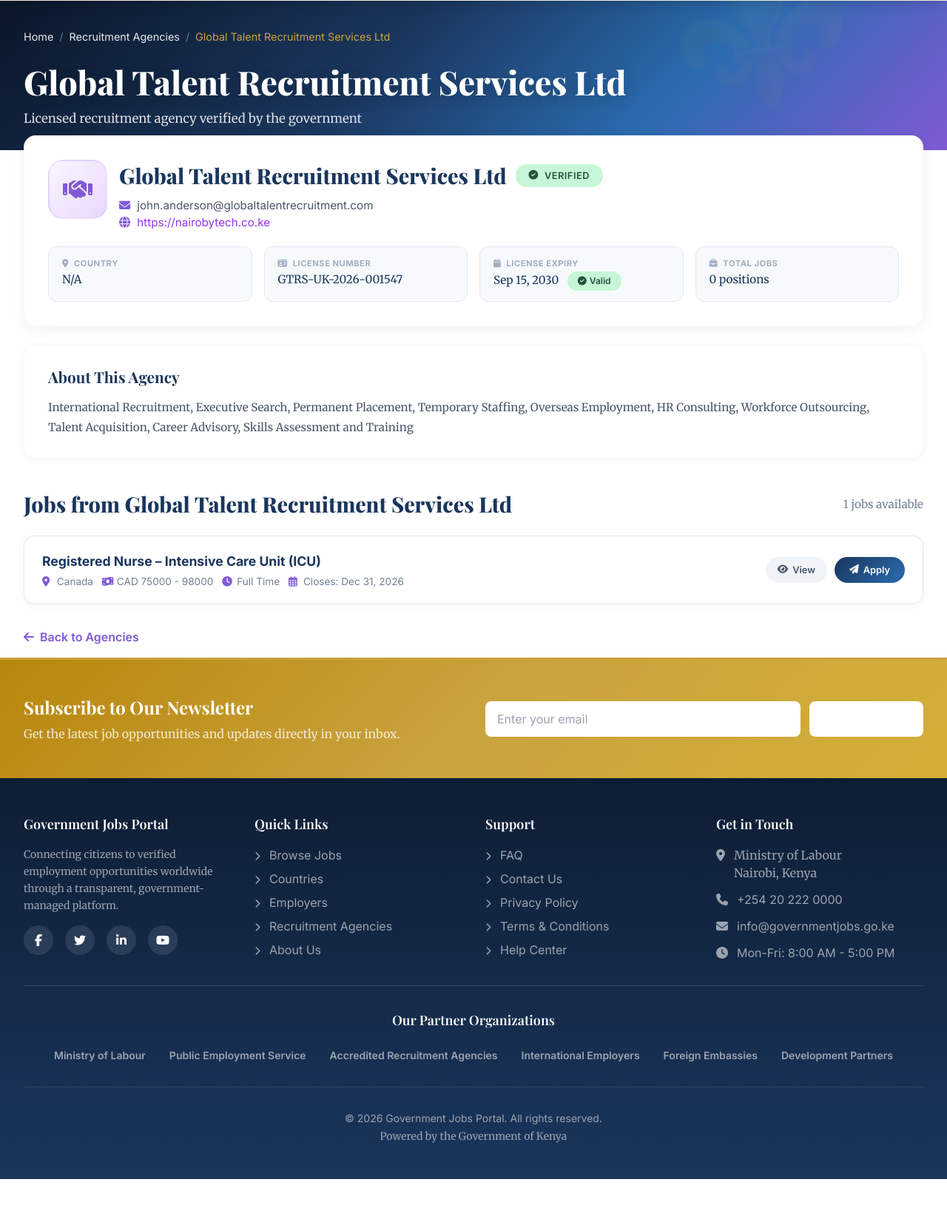
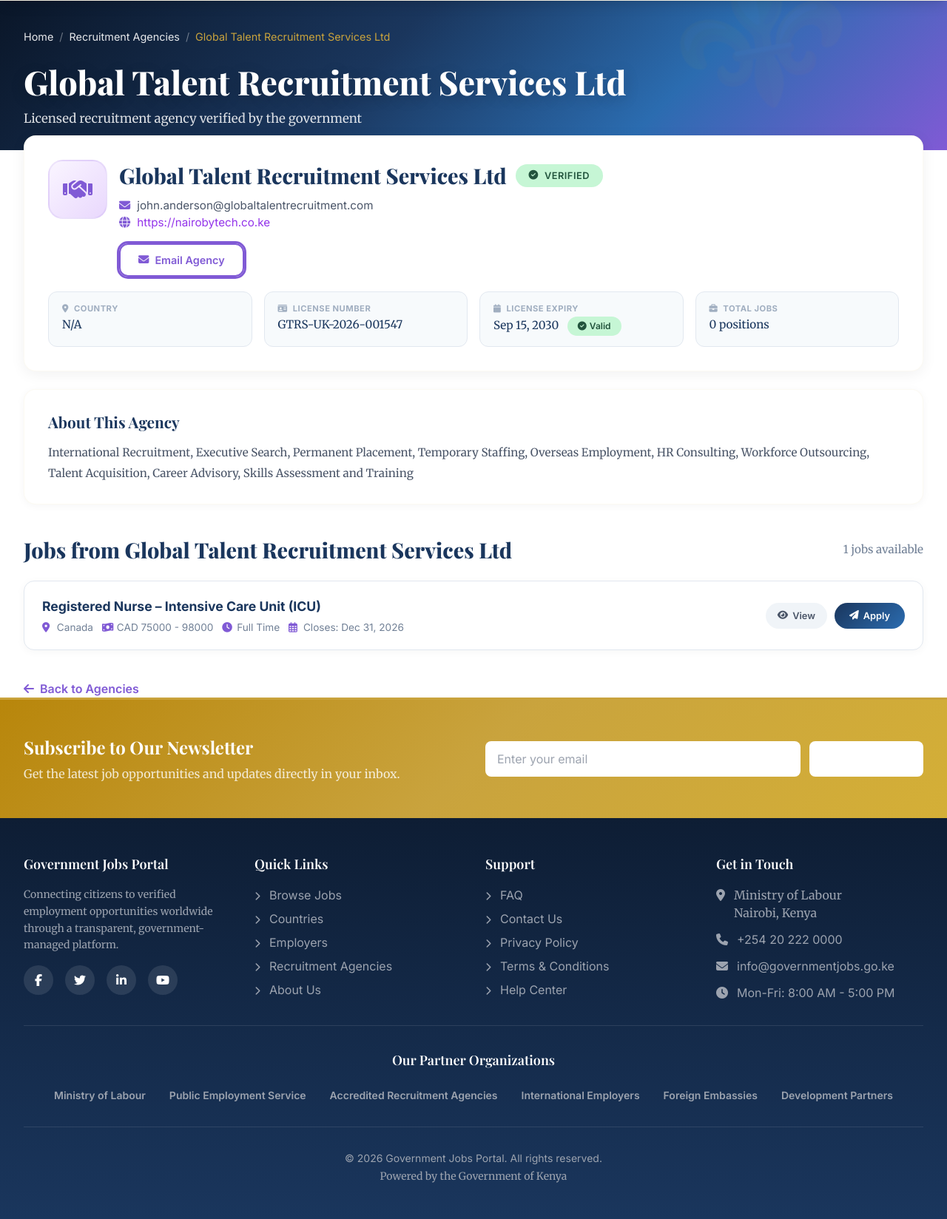
Before and after one commit to eKidenge/government_jobs_portal, a Django app: page /agencies/6ed35cee-6b85-493c-9345-c348dd2bbfe7/ in a window 1280 px wide. Shown: the part 81-1729 px from the top of the page at 74% size. Before the commit the page ends 1675 px from the top, so only its background shows below. Run offline with Django 5.2, Linux system fonts and the light colour scheme; data comes from the database, SQL or seed files in the repository; data that the repository does not hold is empty; some libraries are stand-ins or nearby versions.

Commit message:
Enhance agency detail page with contact actions
Updated the title to reflect agency licensing and added contact action buttons for calling and emailing the agency.

```diff
--- a/templates/agencies/detail.html
+++ b/templates/agencies/detail.html
@@ -1,7 +1,7 @@
 {% extends 'base.html' %}
 {% load static %}
 
-{% block title %}{{ agency.agency_name }} - Recruitment Agency{% endblock %}
+{% block title %}{{ agency.agency_name }} - Licensed Recruitment Agency{% endblock %}
 
 {% block extra_css %}
 <style>
@@ -401,12 +401,54 @@
         font-weight: 600;
         text-decoration: none;
         transition: all 0.3s ease;
-        margin-bottom: 16px;
+        margin-top: 24px;
     }
 
     .back-link:hover {
         color: #6b46c1;
         gap: 12px;
+    }
+
+    /* Contact Actions */
+    .contact-actions {
+        display: flex;
+        flex-wrap: wrap;
+        gap: 12px;
+        margin-top: 16px;
+    }
+
+    .contact-actions .btn-contact {
+        display: inline-flex;
+        align-items: center;
+        gap: 8px;
+        padding: 10px 24px;
+        border-radius: 12px;
+        font-family: 'Inter', sans-serif;
+        font-weight: 600;
+        font-size: 0.9rem;
+        text-decoration: none;
+        transition: all 0.3s ease;
+    }
+
+    .contact-actions .btn-contact.primary {
+        background: linear-gradient(135deg, #1a365d, #2b6cb0);
+        color: white;
+    }
+
+    .contact-actions .btn-contact.primary:hover {
+        transform: translateY(-2px);
+        box-shadow: 0 8px 20px rgba(43, 108, 176, 0.25);
+    }
+
+    .contact-actions .btn-contact.outline {
+        border: 2px solid #805ad5;
+        color: #805ad5;
+        background: transparent;
+    }
+
+    .contact-actions .btn-contact.outline:hover {
+        background: #805ad5;
+        color: white;
     }
 
     /* Responsive */
@@ -460,6 +502,16 @@
             flex-direction: column;
             align-items: flex-start;
         }
+
+        .contact-actions {
+            flex-direction: column;
+            width: 100%;
+        }
+
+        .contact-actions .btn-contact {
+            width: 100%;
+            justify-content: center;
+        }
     }
 </style>
 {% endblock %}
@@ -497,12 +549,28 @@
                     </span>
                 </div>
                 <div class="agency-meta mt-2">
-                    <p><i class="fas fa-envelope"></i> {{ agency.user.email }}</p>
+                    {% if agency.user.email %}
+                        <p><i class="fas fa-envelope"></i> {{ agency.user.email }}</p>
+                    {% endif %}
                     {% if agency.phone %}
                         <p><i class="fas fa-phone"></i> {{ agency.phone }}</p>
                     {% endif %}
                     {% if agency.website %}
                         <p><i class="fas fa-globe"></i> <a href="{{ agency.website }}" target="_blank" class="text-purple-600 hover:text-purple-800">{{ agency.website }}</a></p>
+                    {% endif %}
+                </div>
+
+                <!-- Contact Actions -->
+                <div class="contact-actions">
+                    {% if agency.phone %}
+                        <a href="tel:{{ agency.phone }}" class="btn-contact primary">
+                            <i class="fas fa-phone"></i> Call Agency
+                        </a>
+                    {% endif %}
+                    {% if agency.user.email %}
+                        <a href="mailto:{{ agency.user.email }}" class="btn-contact outline">
+                            <i class="fas fa-envelope"></i> Email Agency
+                        </a>
                     {% endif %}
                 </div>
             </div>
@@ -625,7 +693,7 @@
     </div>
 
     <!-- Back Button -->
-    <div class="mt-8">
+    <div>
         <a href="{% url 'agencies:agency_list' %}" class="back-link">
             <i class="fas fa-arrow-left"></i> Back to Agencies
         </a>
```
